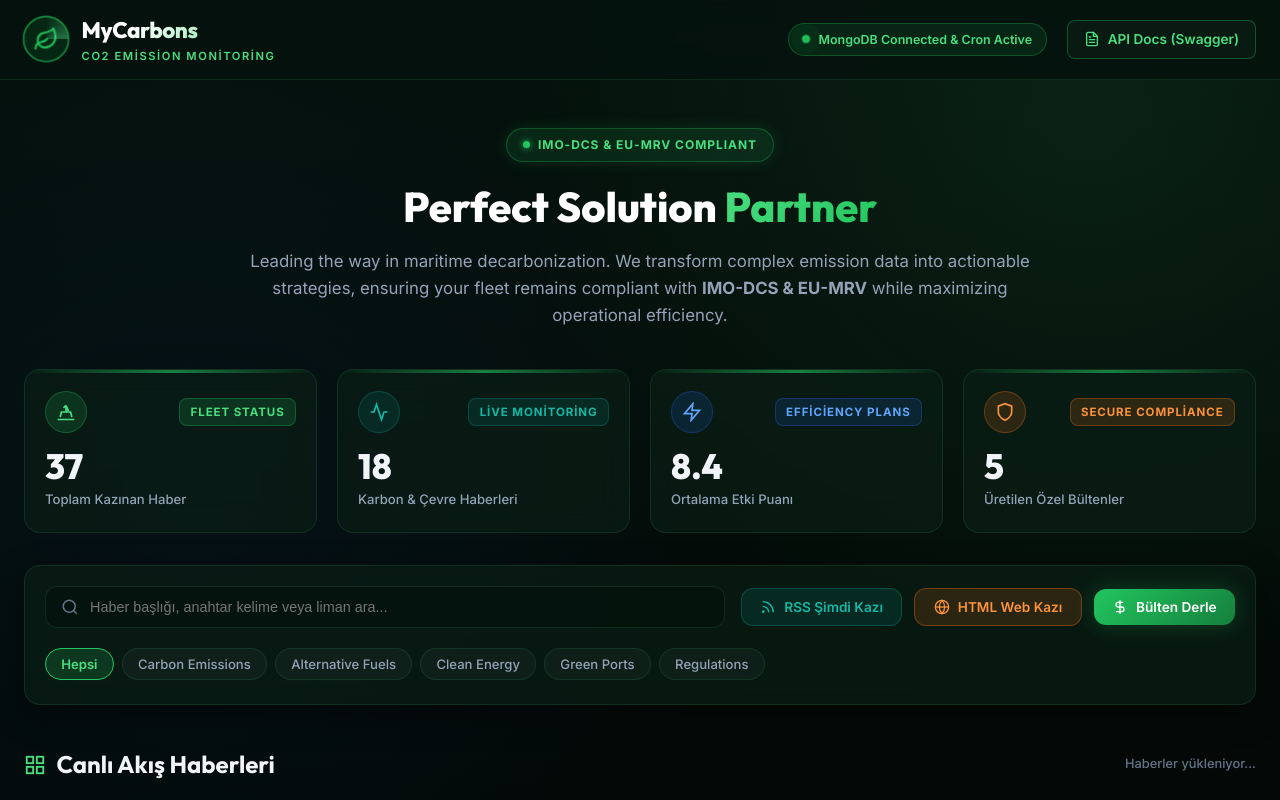
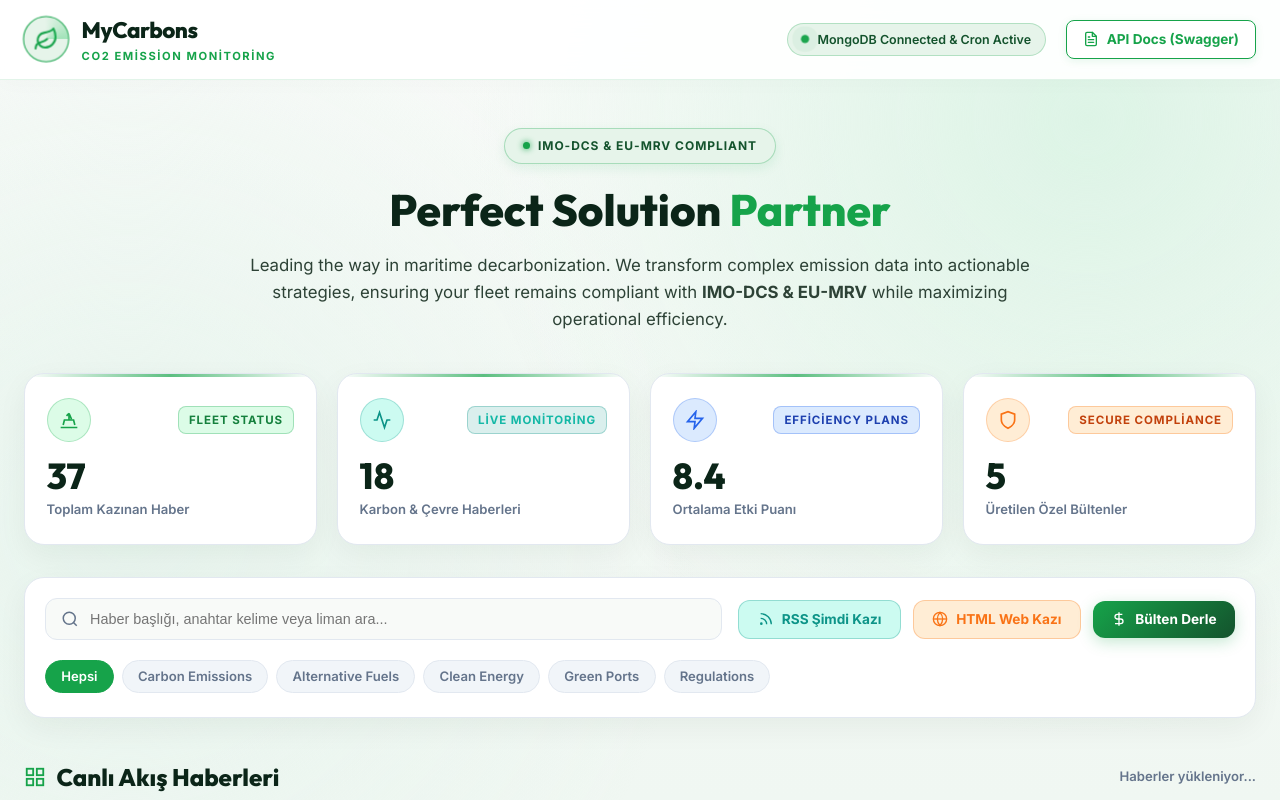
Before and after one commit to toygucakin/MarineRadar, a website: page public/index.html in a window 1280 px wide. Shown: the top 800 px of the page. Drawn offline with Linux system fonts and the light colour scheme; no server answers.

Commit message:
feat: transform web dashboard UI to Light Eco Theme matching official MyCarbons website (Image 1)

```diff
--- a/public/app.js
+++ b/public/app.js
@@ -185,7 +185,7 @@ function createNewsCardHTML(news) {
       <div>
         <div class="card-top-bar">
           <span class="category-tag ${categoryClass}">${escapeHTML(news.category || 'General')}</span>
-          <div class="impact-badge" style="${isHighImpact ? 'background: rgba(16, 185, 129, 0.2); border-color: var(--accent-green); color: var(--accent-green); box-shadow: 0 0 10px rgba(16, 185, 129, 0.3);' : ''}">
+          <div class="impact-badge" style="${isHighImpact ? 'background: #DCFCE7; border-color: rgba(22, 163, 74, 0.4); color: #15803D; box-shadow: 0 2px 8px rgba(22, 163, 74, 0.2);' : ''}">
             <svg xmlns="http://www.w3.org/2000/svg" width="12" height="12" viewBox="0 0 24 24" fill="currentColor"><polygon points="12 2 15.09 8.26 22 9.27 17 14.14 18.18 21.02 12 17.77 5.82 21.02 7 14.14 2 9.27 8.91 8.26 12 2"></polygon></svg>
             <span>${score}</span>
           </div>
--- a/public/styles.css
+++ b/public/styles.css
@@ -1,49 +1,50 @@
 /* ==========================================================================
-   MyCarbons (CO2 Emission Monitoring & MarineRadar) - Official Design System
+   MyCarbons (CO2 Emission Monitoring & MarineRadar) - Light Eco Theme
+   Official Design System Inspired by Company Website (Image 1)
    ========================================================================== */
 
 @import url('https://fonts.googleapis.com/css2?family=Inter:wght@300;400;500;600;700&family=Outfit:wght@400;500;600;700;800&display=swap');
 
 :root {
-  /* Official MyCarbons Color Palette */
-  --brand-green: #22C55E;
-  --brand-green-dark: #15803D;
-  --brand-green-light: #4ADE80;
-  --brand-green-glow: rgba(34, 197, 94, 0.25);
+  /* Official MyCarbons Light Eco Palette */
+  --brand-green: #16A34A;
+  --brand-green-dark: #14532D;
+  --brand-green-light: #22C55E;
+  --brand-green-highlight: #4ADE80;
+  --brand-green-bg: #E6F4EA;
+  --brand-green-glow: rgba(22, 163, 74, 0.25);
 
   --brand-blue: #2563EB;
-  --brand-blue-glow: rgba(37, 99, 235, 0.25);
+  --brand-blue-bg: #DBEAFE;
+  --brand-teal: #0D9488;
+  --brand-teal-bg: #CCFBF1;
+  --brand-orange: #F97316;
+  --brand-orange-bg: #FFEDD5;
 
-  --brand-teal: #0D9488;
-  --brand-teal-glow: rgba(13, 148, 136, 0.25);
+  /* Light Eco Surface Palette */
+  --bg-main: #F8FAF8;
+  --bg-header: rgba(255, 255, 255, 0.92);
+  --bg-card: #FFFFFF;
+  --bg-card-hover: #F4FBF6;
 
-  --brand-orange: #F97316;
-  --brand-orange-glow: rgba(249, 115, 22, 0.25);
+  /* Typography Colors */
+  --text-heading: #0B2518;
+  --text-body: #2D4236;
+  --text-muted: #64748B;
+  --text-dim: #94A3B8;
 
-  /* Dark Emerald Surface Palette */
-  --bg-deep: #05120D;
-  --bg-surface: #0A1E15;
-  --bg-card: rgba(10, 30, 22, 0.7);
-  --bg-card-hover: rgba(16, 44, 32, 0.88);
-  --bg-glass: rgba(12, 34, 25, 0.55);
-
-  /* Text & Borders */
-  --text-main: #F1F5F9;
-  --text-muted: #94A3B8;
-  --text-dim: #64748B;
-  --border-subtle: rgba(74, 222, 128, 0.12);
-  --border-glow: rgba(34, 197, 94, 0.35);
-
-  /* Shadows & Glassmorphism */
-  --shadow-glass: 0 10px 32px 0 rgba(0, 0, 0, 0.45);
-  --shadow-glow-green: 0 0 22px rgba(34, 197, 94, 0.25);
-  --shadow-glow-blue: 0 0 22px rgba(37, 99, 235, 0.25);
+  /* Borders & Shadows */
+  --border-subtle: rgba(22, 163, 74, 0.15);
+  --border-card: #E2E8F0;
+  --border-glow: rgba(22, 163, 74, 0.35);
+  --shadow-card: 0 10px 30px rgba(12, 35, 23, 0.05);
+  --shadow-hover: 0 15px 35px rgba(22, 163, 74, 0.12);
   --blur-glass: blur(16px);
 
-  /* Dimensions & Transitions */
+  /* Layout Dimensions */
   --container-max: 1280px;
   --header-height: 80px;
-  --radius-lg: 16px;
+  --radius-lg: 20px;
   --radius-md: 12px;
   --radius-sm: 8px;
   --transition-fast: 0.2s cubic-bezier(0.4, 0, 0.2, 1);
@@ -67,16 +68,17 @@ html {
 
 body {
   font-family: 'Inter', system-ui, -apple-system, sans-serif;
-  background-color: var(--bg-deep);
-  color: var(--text-main);
+  background-color: var(--bg-main);
+  color: var(--text-body);
   line-height: 1.6;
   min-height: 100vh;
   display: flex;
   flex-direction: column;
+  /* Light Mint Radial Gradient (Matching Image 1 Top Right Glow) */
   background-image:
-    radial-gradient(circle at 85% 15%, rgba(74, 222, 128, 0.08) 0%, transparent 45%),
-    radial-gradient(circle at 15% 65%, rgba(37, 99, 235, 0.06) 0%, transparent 45%),
-    linear-gradient(to bottom, var(--bg-deep), #020906);
+    radial-gradient(circle at 85% 15%, #DDF4E6 0%, transparent 48%),
+    radial-gradient(circle at 10% 65%, #E8F5EE 0%, transparent 45%),
+    linear-gradient(to bottom, #F8FAF8, #F0F7F2);
   background-attachment: fixed;
   overflow-x: hidden;
 }
@@ -101,7 +103,7 @@ button {
 }
 
 /* ==========================================================================
-   Animations & Icons
+   Animations
    ========================================================================== */
 
 @keyframes radarSpin {
@@ -110,9 +112,9 @@ button {
 }
 
 @keyframes pulseGlow {
-  0% { transform: scale(0.95); opacity: 0.8; box-shadow: 0 0 0 0 rgba(34, 197, 94, 0.4); }
-  70% { transform: scale(1.05); opacity: 1; box-shadow: 0 0 0 12px rgba(34, 197, 94, 0); }
-  100% { transform: scale(0.95); opacity: 0.8; box-shadow: 0 0 0 0 rgba(34, 197, 94, 0); }
+  0% { transform: scale(0.95); opacity: 0.85; box-shadow: 0 0 0 0 rgba(22, 163, 74, 0.3); }
+  70% { transform: scale(1.05); opacity: 1; box-shadow: 0 0 0 10px rgba(22, 163, 74, 0); }
+  100% { transform: scale(0.95); opacity: 0.85; box-shadow: 0 0 0 0 rgba(22, 163, 74, 0); }
 }
 
 /* ==========================================================================
@@ -121,15 +123,16 @@ button {
 
 .site-header {
   height: var(--header-height);
-  background: rgba(5, 18, 13, 0.85);
+  background: var(--bg-header);
   backdrop-filter: var(--blur-glass);
   -webkit-backdrop-filter: var(--blur-glass);
-  border-bottom: 1px solid var(--border-subtle);
+  border-bottom: 1px solid rgba(22, 163, 74, 0.12);
   position: sticky;
   top: 0;
   z-index: 1000;
   display: flex;
   align-items: center;
+  box-shadow: 0 4px 20px rgba(0, 0, 0, 0.02);
 }
 
 .header-inner {
@@ -144,18 +147,17 @@ button {
   gap: 0.85rem;
 }
 
-/* MyCarbons Leaf Eco-Logo */
 .logo-leaf-wrap {
   width: 44px;
   height: 44px;
   border-radius: 50%;
-  background: rgba(34, 197, 94, 0.12);
+  background: var(--brand-green-bg);
   border: 1.5px solid var(--brand-green);
   display: flex;
   align-items: center;
   justify-content: center;
   position: relative;
-  box-shadow: 0 0 15px rgba(34, 197, 94, 0.3);
+  box-shadow: 0 0 15px rgba(22, 163, 74, 0.2);
   animation: pulseGlow 3s infinite ease-in-out;
 }
 
@@ -172,7 +174,7 @@ button {
   width: 100%;
   height: 100%;
   border-radius: 50%;
-  background: conic-gradient(from 0deg, transparent 0deg, transparent 270deg, rgba(74, 222, 128, 0.4) 360deg);
+  background: conic-gradient(from 0deg, transparent 0deg, transparent 270deg, rgba(34, 197, 94, 0.35) 360deg);
   animation: radarSpin 4s linear infinite;
 }
 
@@ -181,17 +183,15 @@ button {
   font-size: 1.4rem;
   font-weight: 800;
   letter-spacing: -0.02em;
-  background: linear-gradient(135deg, #FFFFFF 30%, var(--brand-green-light) 100%);
-  -webkit-background-clip: text;
-  -webkit-text-fill-color: transparent;
+  color: var(--text-heading);
 }
 
 .brand-text span {
   font-size: 0.7rem;
   text-transform: uppercase;
   letter-spacing: 0.14em;
-  color: var(--brand-green-light);
-  font-weight: 600;
+  color: var(--brand-green);
+  font-weight: 700;
   display: block;
 }
 
@@ -205,13 +205,13 @@ button {
   display: flex;
   align-items: center;
   gap: 0.5rem;
-  background: rgba(34, 197, 94, 0.1);
-  border: 1px solid rgba(34, 197, 94, 0.3);
+  background: var(--brand-green-bg);
+  border: 1px solid rgba(22, 163, 74, 0.25);
   padding: 0.35rem 0.85rem;
   border-radius: 50px;
   font-size: 0.78rem;
   font-weight: 600;
-  color: var(--brand-green-light);
+  color: var(--brand-green-dark);
 }
 
 .status-dot {
@@ -227,24 +227,26 @@ button {
   display: inline-flex;
   align-items: center;
   gap: 0.5rem;
-  background: var(--bg-card);
-  border: 1px solid var(--border-glow);
-  color: var(--brand-green-light);
+  background: #FFFFFF;
+  border: 1.5px solid var(--brand-green);
+  color: var(--brand-green);
   padding: 0.5rem 1rem;
   border-radius: var(--radius-sm);
-  font-weight: 600;
+  font-weight: 700;
   font-size: 0.85rem;
   transition: var(--transition-fast);
+  box-shadow: 0 2px 8px rgba(22, 163, 74, 0.1);
 }
 
 .btn-docs:hover {
-  background: rgba(34, 197, 94, 0.15);
-  box-shadow: var(--shadow-glow-green);
+  background: var(--brand-green);
+  color: #FFFFFF;
   transform: translateY(-2px);
+  box-shadow: 0 6px 16px rgba(22, 163, 74, 0.25);
 }
 
 /* ==========================================================================
-   Hero Section & Pill Badges
+   Hero Section & Pill Badges (Image 1 Theme)
    ========================================================================== */
 
 .hero-section {
@@ -258,22 +260,22 @@ button {
   margin: 0 auto 2.5rem auto;
 }
 
-/* Official Compliance Pill Badge */
+/* Official IMO-DCS Pill Badge */
 .compliant-pill {
   display: inline-flex;
   align-items: center;
   gap: 0.5rem;
-  background: rgba(34, 197, 94, 0.12);
-  border: 1px solid rgba(34, 197, 94, 0.3);
-  color: var(--brand-green-light);
+  background: var(--brand-green-bg);
+  border: 1px solid rgba(22, 163, 74, 0.3);
+  color: var(--brand-green-dark);
   font-size: 0.75rem;
   font-weight: 700;
   letter-spacing: 0.08em;
   text-transform: uppercase;
-  padding: 0.4rem 1rem;
+  padding: 0.45rem 1.1rem;
   border-radius: 50px;
   margin-bottom: 1.25rem;
-  box-shadow: 0 0 15px rgba(34, 197, 94, 0.15);
+  box-shadow: 0 4px 12px rgba(22, 163, 74, 0.1);
 }
 
 .compliant-pill .pill-dot {
@@ -286,27 +288,26 @@ button {
 
 .hero-title {
   font-family: 'Outfit', sans-serif;
-  font-size: 2.6rem;
+  font-size: 2.75rem;
   font-weight: 800;
   line-height: 1.2;
   margin-bottom: 1rem;
-  color: #FFFFFF;
+  color: var(--text-heading);
 }
 
 .hero-title .highlight {
-  background: linear-gradient(135deg, var(--brand-green-light) 0%, var(--brand-green) 100%);
-  -webkit-background-clip: text;
-  -webkit-text-fill-color: transparent;
+  color: var(--brand-green);
+  position: relative;
 }
 
 .hero-subtitle {
   font-size: 1.05rem;
-  color: var(--text-muted);
+  color: var(--text-body);
   font-weight: 400;
   line-height: 1.6;
 }
 
-/* Stats Grid Mapped to Company 4 Pillars */
+/* Stats Grid (White Floating Cards with Circular Icon Badges) */
 .stats-grid {
   display: grid;
   grid-template-columns: repeat(4, 1fr);
@@ -315,13 +316,12 @@ button {
 
 .stat-card {
   background: var(--bg-card);
-  backdrop-filter: var(--blur-glass);
-  -webkit-backdrop-filter: var(--blur-glass);
-  border: 1px solid var(--border-subtle);
+  border: 1px solid var(--border-card);
   border-radius: var(--radius-lg);
-  padding: 1.35rem 1.25rem;
+  padding: 1.5rem 1.35rem;
   position: relative;
   overflow: hidden;
+  box-shadow: var(--shadow-card);
   transition: var(--transition-smooth);
 }
 
@@ -331,15 +331,15 @@ button {
   top: 0;
   left: 0;
   width: 100%;
-  height: 3px;
+  height: 3.5px;
   background: linear-gradient(90deg, transparent, var(--brand-green), transparent);
-  opacity: 0.6;
+  opacity: 0.7;
 }
 
 .stat-card:hover {
-  transform: translateY(-4px);
+  transform: translateY(-5px);
   border-color: var(--border-glow);
-  box-shadow: var(--shadow-glass);
+  box-shadow: var(--shadow-hover);
 }
 
 .stat-icon-row {
@@ -350,25 +350,25 @@ button {
 }
 
 .stat-icon {
-  width: 42px;
-  height: 42px;
+  width: 44px;
+  height: 44px;
   border-radius: 50%;
   display: flex;
   align-items: center;
   justify-content: center;
 }
 
-/* Colors matching company badges: Green, Teal, Blue, Orange */
-.stat-icon.green { background: rgba(34, 197, 94, 0.15); color: var(--brand-green-light); border: 1px solid rgba(34, 197, 94, 0.3); }
-.stat-icon.teal { background: rgba(13, 148, 136, 0.15); color: #14B8A6; border: 1px solid rgba(13, 148, 136, 0.3); }
-.stat-icon.blue { background: rgba(37, 99, 235, 0.15); color: #60A5FA; border: 1px solid rgba(37, 99, 235, 0.3); }
-.stat-icon.orange { background: rgba(249, 115, 22, 0.15); color: #FB923C; border: 1px solid rgba(249, 115, 22, 0.3); }
+/* Matching Image 1 Widget Colors: Green, Teal, Blue, Orange */
+.stat-icon.green { background: #DCFCE7; color: var(--brand-green); border: 1px solid rgba(22, 163, 74, 0.25); }
+.stat-icon.teal { background: #CCFBF1; color: var(--brand-teal); border: 1px solid rgba(13, 148, 136, 0.25); }
+.stat-icon.blue { background: #DBEAFE; color: var(--brand-blue); border: 1px solid rgba(37, 99, 235, 0.25); }
+.stat-icon.orange { background: #FFEDD5; color: var(--brand-orange); border: 1px solid rgba(249, 115, 22, 0.25); }
 
 .stat-value {
   font-family: 'Outfit', sans-serif;
-  font-size: 2.2rem;
+  font-size: 2.25rem;
   font-weight: 800;
-  color: var(--text-main);
+  color: var(--text-heading);
   line-height: 1.1;
   margin-bottom: 0.25rem;
 }
@@ -376,7 +376,7 @@ button {
 .stat-label {
   font-size: 0.82rem;
   color: var(--text-muted);
-  font-weight: 500;
+  font-weight: 600;
 }
 
 /* ==========================================================================
@@ -385,16 +385,14 @@ button {
 
 .control-bar {
   background: var(--bg-card);
-  backdrop-filter: var(--blur-glass);
-  -webkit-backdrop-filter: var(--blur-glass);
-  border: 1px solid var(--border-subtle);
+  border: 1px solid var(--border-card);
   border-radius: var(--radius-lg);
   padding: 1.25rem;
   margin-bottom: 2.5rem;
   display: flex;
   flex-direction: column;
   gap: 1.25rem;
-  box-shadow: var(--shadow-glass);
+  box-shadow: var(--shadow-card);
 }
 
 .control-top-row {
@@ -418,16 +416,16 @@ button {
   transform: translateY(-50%);
   width: 18px;
   height: 18px;
-  color: var(--text-dim);
+  color: var(--text-muted);
 }
 
 .search-input {
   width: 100%;
-  background: rgba(5, 18, 13, 0.7);
-  border: 1px solid var(--border-subtle);
+  background: #F8FAF8;
+  border: 1px solid var(--border-card);
   border-radius: var(--radius-md);
   padding: 0.75rem 1rem 0.75rem 2.75rem;
-  color: var(--text-main);
+  color: var(--text-heading);
   font-size: 0.9rem;
   transition: var(--transition-fast);
 }
@@ -435,7 +433,8 @@ button {
 .search-input:focus {
   outline: none;
   border-color: var(--brand-green);
-  box-shadow: 0 0 12px rgba(34, 197, 94, 0.2);
+  background: #FFFFFF;
+  box-shadow: 0 0 12px rgba(22, 163, 74, 0.2);
 }
 
 .action-buttons {
@@ -451,38 +450,38 @@ button {
   padding: 0.65rem 1.15rem;
   border-radius: var(--radius-md);
   font-size: 0.85rem;
-  font-weight: 600;
+  font-weight: 700;
   transition: var(--transition-fast);
 }
 
 .btn-action.btn-rss {
-  background: rgba(13, 148, 136, 0.15);
-  border: 1px solid rgba(13, 148, 136, 0.35);
-  color: #14B8A6;
+  background: #CCFBF1;
+  border: 1px solid rgba(13, 148, 136, 0.3);
+  color: var(--brand-teal);
 }
 
 .btn-action.btn-rss:hover {
-  background: #0D9488;
+  background: var(--brand-teal);
   color: #FFFFFF;
-  box-shadow: 0 0 15px rgba(13, 148, 136, 0.3);
+  box-shadow: 0 4px 15px rgba(13, 148, 136, 0.25);
 }
 
 .btn-action.btn-html {
-  background: rgba(249, 115, 22, 0.15);
-  border: 1px solid rgba(249, 115, 22, 0.35);
-  color: #FB923C;
+  background: #FFEDD5;
+  border: 1px solid rgba(249, 115, 22, 0.3);
+  color: var(--brand-orange);
 }
 
 .btn-action.btn-html:hover {
-  background: #EA580C;
+  background: var(--brand-orange);
   color: #FFFFFF;
-  box-shadow: 0 0 15px rgba(249, 115, 22, 0.3);
+  box-shadow: 0 4px 15px rgba(249, 115, 22, 0.25);
 }
 
 .btn-action.btn-newsletter {
   background: linear-gradient(135deg, var(--brand-green) 0%, var(--brand-green-dark) 100%);
   color: #FFFFFF;
-  box-shadow: var(--shadow-glow-green);
+  box-shadow: 0 4px 15px rgba(22, 163, 74, 0.25);
 }
 
 .btn-action.btn-newsletter:hover {
@@ -502,28 +501,27 @@ button {
   padding: 0.45rem 0.95rem;
   border-radius: 50px;
   font-size: 0.82rem;
-  font-weight: 500;
+  font-weight: 600;
   color: var(--text-muted);
-  background: rgba(255, 255, 255, 0.03);
-  border: 1px solid var(--border-subtle);
+  background: #F1F5F9;
+  border: 1px solid var(--border-card);
   white-space: nowrap;
   transition: var(--transition-fast);
 }
 
 .tab-btn:hover {
-  color: var(--text-main);
-  background: rgba(255, 255, 255, 0.08);
+  color: var(--text-heading);
+  background: #E2E8F0;
 }
 
 .tab-btn.active {
-  background: rgba(34, 197, 94, 0.18);
+  background: var(--brand-green);
   border-color: var(--brand-green);
-  color: var(--brand-green-light);
-  font-weight: 600;
+  color: #FFFFFF;
 }
 
 /* ==========================================================================
-   News Cards Grid
+   News Cards Grid (Pure White Floating Cards)
    ========================================================================== */
 
 .news-grid-section {
@@ -541,20 +539,21 @@ button {
 .section-title {
   font-family: 'Outfit', sans-serif;
   font-size: 1.5rem;
-  font-weight: 700;
+  font-weight: 800;
+  color: var(--text-heading);
   display: flex;
   align-items: center;
   gap: 0.65rem;
 }
 
 .section-title svg {
-  color: var(--brand-green-light);
+  color: var(--brand-green);
 }
 
 .news-count-badge {
-  font-size: 0.8rem;
-  color: var(--text-dim);
-  font-weight: 500;
+  font-size: 0.82rem;
+  color: var(--text-muted);
+  font-weight: 600;
 }
 
 .news-grid {
@@ -565,15 +564,14 @@ button {
 
 .news-card {
   background: var(--bg-card);
-  backdrop-filter: var(--blur-glass);
-  -webkit-backdrop-filter: var(--blur-glass);
-  border: 1px solid var(--border-subtle);
+  border: 1px solid var(--border-card);
   border-radius: var(--radius-lg);
   padding: 1.5rem;
   display: flex;
   flex-direction: column;
   justify-content: space-between;
   position: relative;
+  box-shadow: var(--shadow-card);
   transition: var(--transition-smooth);
 }
 
@@ -581,7 +579,7 @@ button {
   transform: translateY(-5px);
   background: var(--bg-card-hover);
   border-color: var(--border-glow);
-  box-shadow: 0 12px 30px rgba(0, 0, 0, 0.4), var(--shadow-glow-green);
+  box-shadow: var(--shadow-hover);
 }
 
 .card-top-bar {
@@ -598,27 +596,27 @@ button {
   letter-spacing: 0.08em;
   padding: 0.25rem 0.65rem;
   border-radius: var(--radius-sm);
-  background: rgba(34, 197, 94, 0.12);
-  color: var(--brand-green-light);
-  border: 1px solid rgba(34, 197, 94, 0.25);
+  background: var(--brand-green-bg);
+  color: var(--brand-green-dark);
+  border: 1px solid rgba(22, 163, 74, 0.25);
 }
 
-.category-tag.carbon { background: rgba(34, 197, 94, 0.15); color: var(--brand-green-light); border-color: rgba(34, 197, 94, 0.3); }
-.category-tag.fuel { background: rgba(249, 115, 22, 0.15); color: #FB923C; border-color: rgba(249, 115, 22, 0.3); }
-.category-tag.clean { background: rgba(37, 99, 235, 0.15); color: #60A5FA; border-color: rgba(37, 99, 235, 0.3); }
+.category-tag.carbon { background: #DCFCE7; color: #15803D; border-color: rgba(22, 163, 74, 0.3); }
+.category-tag.fuel { background: #FFEDD5; color: #C2410C; border-color: rgba(249, 115, 22, 0.3); }
+.category-tag.clean { background: #DBEAFE; color: #1E40AF; border-color: rgba(37, 99, 235, 0.3); }
 
 .impact-badge {
   display: flex;
   align-items: center;
   gap: 0.35rem;
   font-family: 'Outfit', sans-serif;
-  font-weight: 700;
+  font-weight: 800;
   font-size: 0.85rem;
-  padding: 0.2rem 0.6rem;
+  padding: 0.2rem 0.65rem;
   border-radius: 50px;
-  background: rgba(34, 197, 94, 0.15);
-  color: var(--brand-green-light);
-  border: 1px solid var(--brand-green-glow);
+  background: #DCFCE7;
+  color: #15803D;
+  border: 1px solid rgba(22, 163, 74, 0.3);
 }
 
 .news-title {
@@ -626,7 +624,7 @@ button {
   font-size: 1.15rem;
   font-weight: 700;
   line-height: 1.35;
-  color: var(--text-main);
+  color: var(--text-heading);
   margin-bottom: 0.75rem;
   display: -webkit-box;
   -webkit-line-clamp: 2;
@@ -636,7 +634,7 @@ button {
 
 .news-summary {
   font-size: 0.88rem;
-  color: var(--text-muted);
+  color: var(--text-body);
   line-height: 1.5;
   margin-bottom: 1.25rem;
   display: -webkit-box;
@@ -650,30 +648,30 @@ button {
   align-items: center;
   justify-content: space-between;
   padding-top: 1rem;
-  border-top: 1px solid var(--border-subtle);
+  border-top: 1px solid var(--border-card);
   font-size: 0.78rem;
-  color: var(--text-dim);
+  color: var(--text-muted);
 }
 
 .source-info {
   display: flex;
   align-items: center;
   gap: 0.4rem;
-  font-weight: 500;
+  font-weight: 600;
 }
 
 .btn-read-more {
   display: flex;
   align-items: center;
   gap: 0.3rem;
-  color: var(--brand-green-light);
-  font-weight: 600;
+  color: var(--brand-green);
+  font-weight: 700;
   font-size: 0.82rem;
   transition: var(--transition-fast);
 }
 
 .btn-read-more:hover {
-  color: #FFFFFF;
+  color: var(--brand-green-dark);
   transform: translateX(3px);
 }
 
@@ -682,12 +680,12 @@ button {
    ========================================================================== */
 
 .site-footer {
-  background: #020906;
-  border-top: 1px solid var(--border-subtle);
+  background: #FFFFFF;
+  border-top: 1px solid var(--border-card);
   padding: 2.5rem 0;
   margin-top: auto;
   font-size: 0.85rem;
-  color: var(--text-dim);
+  color: var(--text-muted);
 }
 
 .footer-inner {
@@ -703,17 +701,18 @@ button {
   align-items: center;
   gap: 0.65rem;
   font-weight: 600;
-  color: var(--text-muted);
+  color: var(--text-heading);
 }
 
 .footer-links {
   display: flex;
   align-items: center;
   gap: 1.5rem;
+  font-weight: 600;
 }
 
 .footer-links a:hover {
-  color: var(--brand-green-light);
+  color: var(--brand-green);
 }
 
 /* Media Queries */
@@ -726,5 +725,5 @@ button {
   .control-top-row { flex-direction: column; align-items: stretch; }
   .action-buttons { flex-direction: column; width: 100%; }
   .btn-action { justify-content: center; width: 100%; }
-  .hero-title { font-size: 1.9rem; }
+  .hero-title { font-size: 1.95rem; }
 }
```
Also changed, not shown: MARINERADAR.md (+2 -2 lines).
